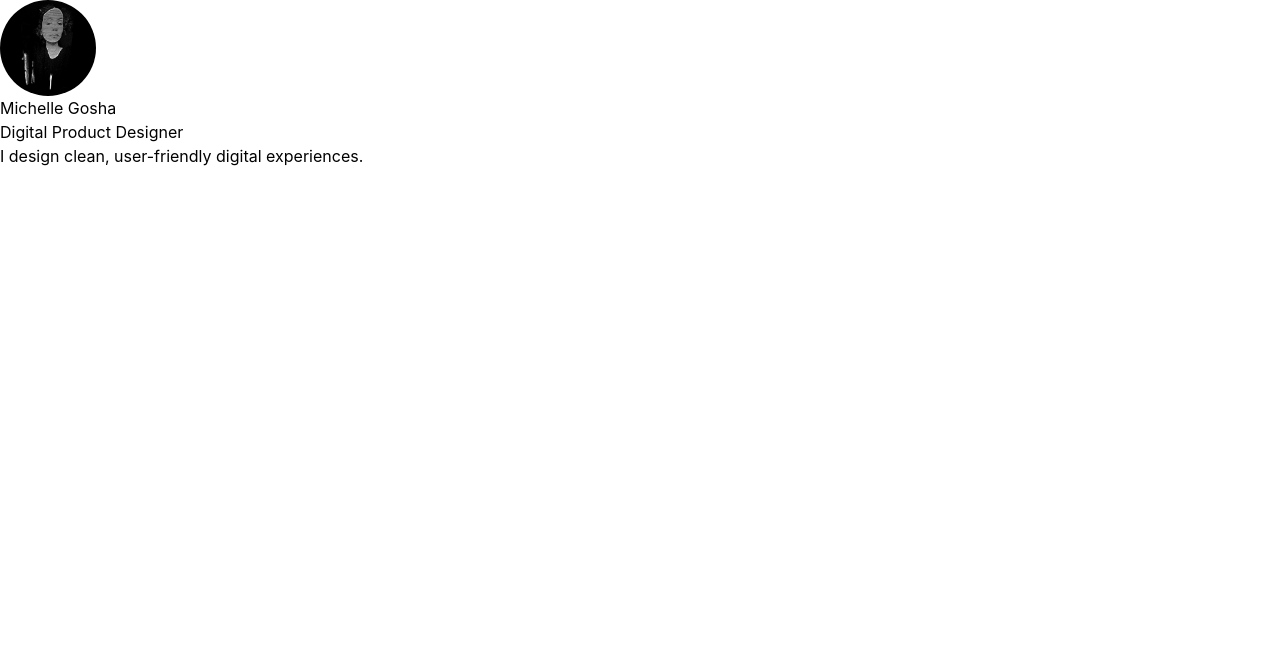
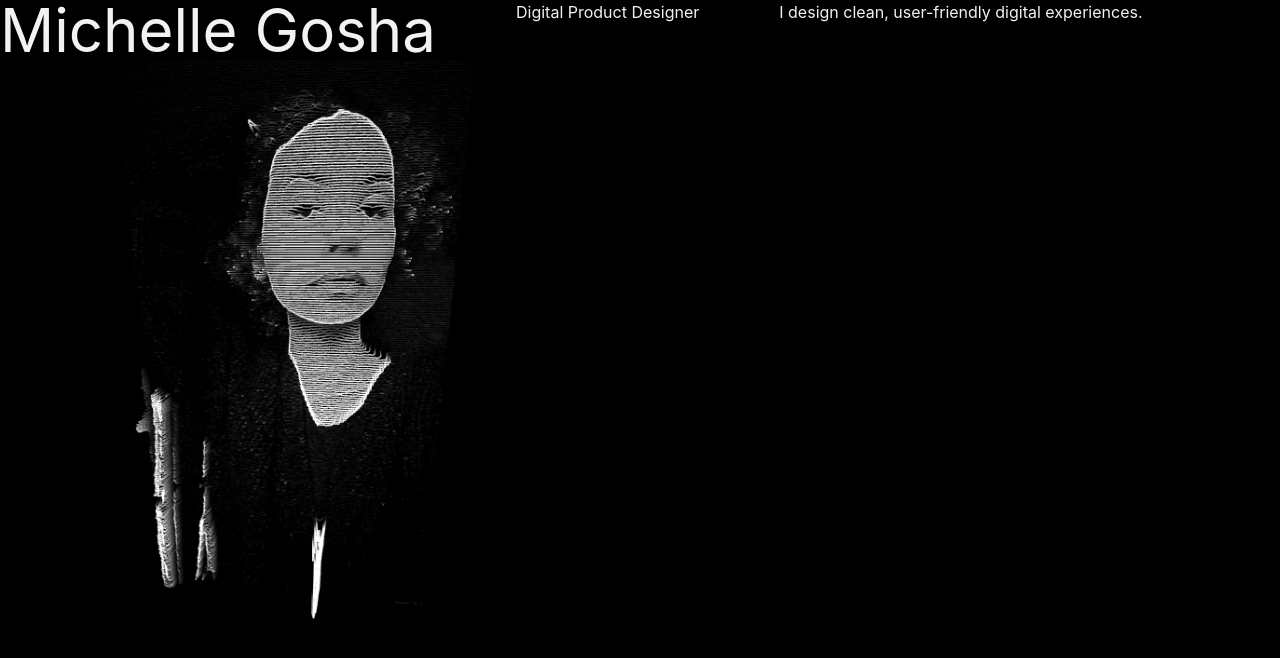
Before and after one commit to michelleg00/react-demo, a React (Vite) app: page / in a window 1280 px wide. Shown: the top 658 px of the page. Built offline with nearby package versions, Linux system fonts and the light colour scheme.

Commit message:
style edits

```diff
--- a/src/App.jsx
+++ b/src/App.jsx
@@ -2,9 +2,9 @@ import Hero from "./Hero"
 import HeroImage from "./HeroImage"
 
 function App() {
-  return ( <div className="hero-section">
-    <HeroImage />
-    <Hero name="Michelle" />
+  return (<div className="min-h-screen bg-black">
+    <Hero />
+      <HeroImage />
   </div>
   );
 }
--- a/src/Hero.jsx
+++ b/src/Hero.jsx
@@ -1,9 +1,9 @@
-function Hero(props) {
+function Hero() {
     return (
-    <div className="hero-text">
-        <h1>Michelle Gosha</h1>
-        <h3>Digital Product Designer</h3>
-        <p>I design clean, user-friendly digital experiences.</p>
+    <div className="flex flex-row gap-20">
+        <h1 className="text-[#f2f2f2] font-cormorant text-6xl">Michelle Gosha</h1>
+        <h3 className="text-[#f2f2f2]">Digital Product Designer</h3>
+        <p className="text-[#f2f2f2]">I design clean, user-friendly digital experiences.</p>
         </div>
     );
 }
--- a/src/HeroImage.jsx
+++ b/src/HeroImage.jsx
@@ -1,11 +1,11 @@
-import profile from "./assets/profilepicture.png";
+import profilePic from "./assets/profilepicture.png";
 
 
 function HeroImage() {
   return (
 
-      <img src={profile}
-      className="w-24 h-24 rounded-full object-cover" />
+      <img src={profilePic}
+      className="w-150 h-150 object-cover" />
   );
 }
 
--- a/src/index.css
+++ b/src/index.css
@@ -1,4 +1,12 @@
 @import "tailwindcss";
+@import url('https://fonts.googleapis.com/css2?family=Cormorant:ital,wght@0,300..700;1,300..700&display=swap');
+
+:root {
+  --font-display: "Cormorant", "sans-serif";
+
+  --text: #f2f2f2;
+
+}
 
 
 /*
@@ -14,10 +22,6 @@
   --social-bg: rgba(244, 243, 236, 0.5);
   --shadow:
     rgba(0, 0, 0, 0.1) 0 10px 15px -3px, rgba(0, 0, 0, 0.05) 0 4px 6px -2px;
-
-  --sans: system-ui, 'Segoe UI', Roboto, sans-serif;
-  --heading: system-ui, 'Segoe UI', Roboto, sans-serif;
-  --mono: ui-monospace, Consolas, monospace;
 
   font: 18px/145% var(--sans);
   letter-spacing: 0.18px;
--- /dev/null
+++ b/src/tailwind.config.jsx
@@ -0,0 +1,10 @@
+export default {
+  content: ["./src/**/*.{js,jsx,ts,tsx}"],
+    theme: {
+      extend: {
+        fontFamily: {
+          cormorant: ["Cormorant", "sans-serif"],
+      },
+    },
+  },
+};
```
